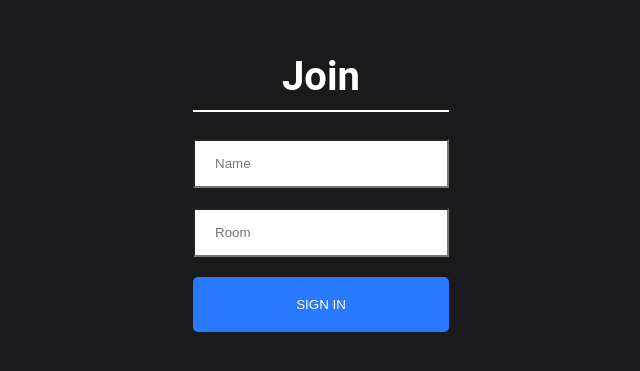
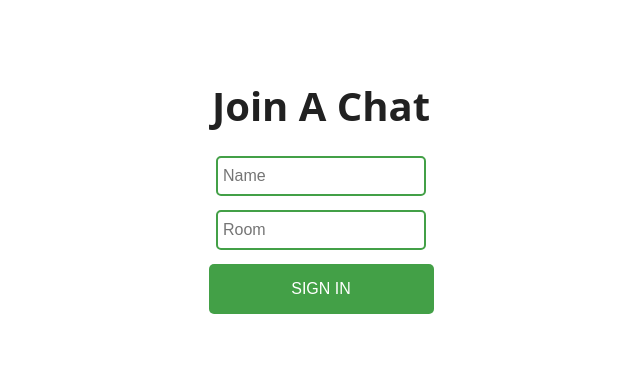
Before and after one commit to bilgates27/Chat-Application, a React (Create React App) app: page / in a window 1280 px wide. Shown: the part 221-592 px from the top of the page, without its empty margins (319-959 px from the left). Built offline with nearby package versions, Linux system fonts and the light colour scheme.

Commit message:
first commit

```diff
--- a/src/components/Join/Join.css
+++ b/src/components/Join/Join.css
@@ -69,3 +69,57 @@ html, body {
 button:focus {
   outline: 0;
 }
+
+
+@import url("https://fonts.googleapis.com/css?family=Open+Sans:300,400,700");
+
+.joinChatContainer {
+  display: flex;
+  flex-direction: column;
+  text-align: center;
+}
+
+.joinChatContainer h3 {
+  font-size: 2.5rem;
+  margin-bottom: 1rem;
+}
+.joinChatContainer input {
+  width: 210px;
+  height: 40px;
+  margin: 7px;
+  border: 2px solid #43a047;
+  border-radius: 5px;
+  padding: 5px;
+  font-size: 16px;
+}
+
+.joinChatContainer button {
+  width: 225px;
+  height: 50px;
+  margin: 7px;
+  border: none;
+  border-radius: 5px;
+  padding: 5px;
+  font-size: 16px;
+  background: #43a047;
+  color: #fff;
+  cursor: pointer;
+}
+
+.joinChatContainer button:hover {
+  background: #2e7d32;
+}
+
+.App {
+  width: 100vw;
+  height: 100vh;
+  background: #fff;
+  color: #212121;
+  font-family: "Open Sans", sans-serif;
+  display: grid;
+  place-items: center;
+}
+body {
+  margin: 0%;
+  padding: 0%;
+}
--- a/src/components/Join/Join.js
+++ b/src/components/Join/Join.js
@@ -19,9 +19,9 @@ const Join = () => {
   };
 
   return (
-    <div className="joinOuterContainer">
-      <div className="joinInnerContainer">
-        <h1 className="heading">Join</h1>
+    <div className="App">
+      <div className="joinChatContainer">
+      <h3>Join A Chat</h3>
         <div>
           <input placeholder="Name" className="joinInput" type="text" onChange={(event) => setName(event.target.value)} />
         </div>
```
